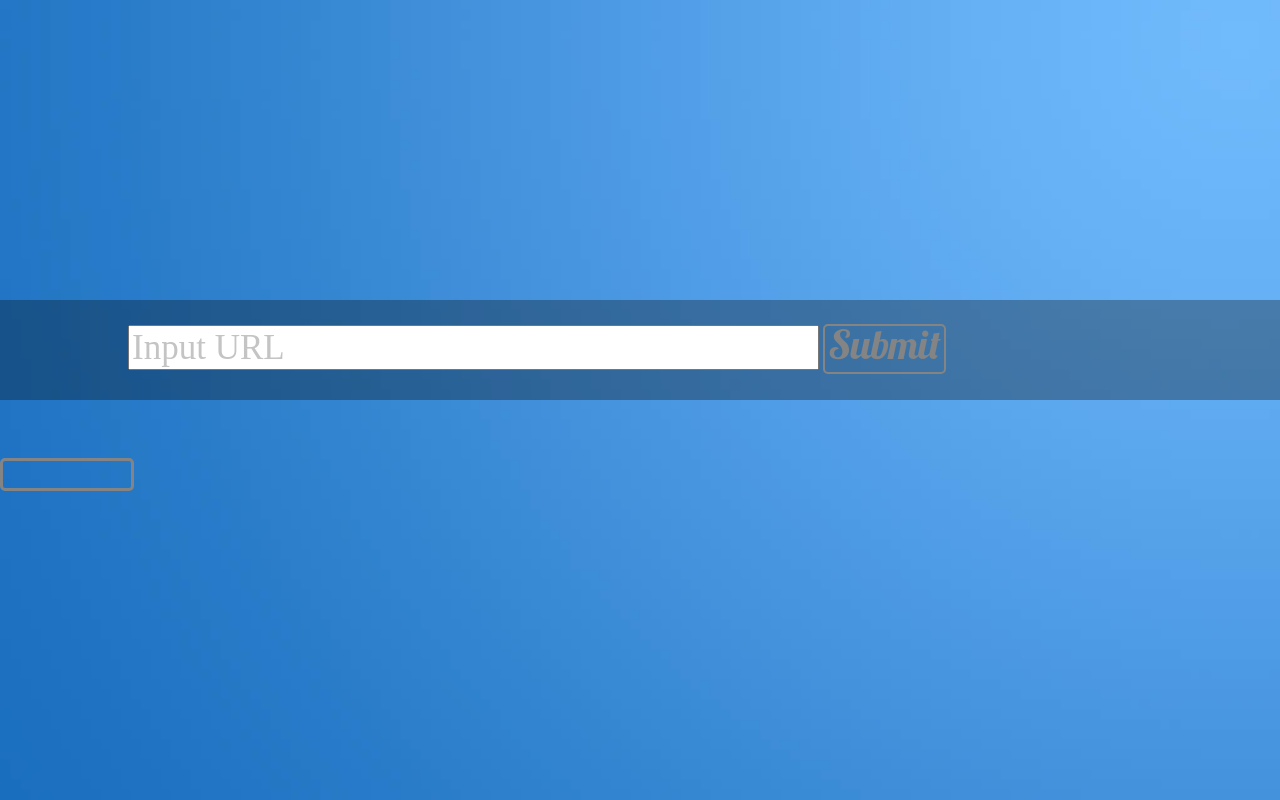
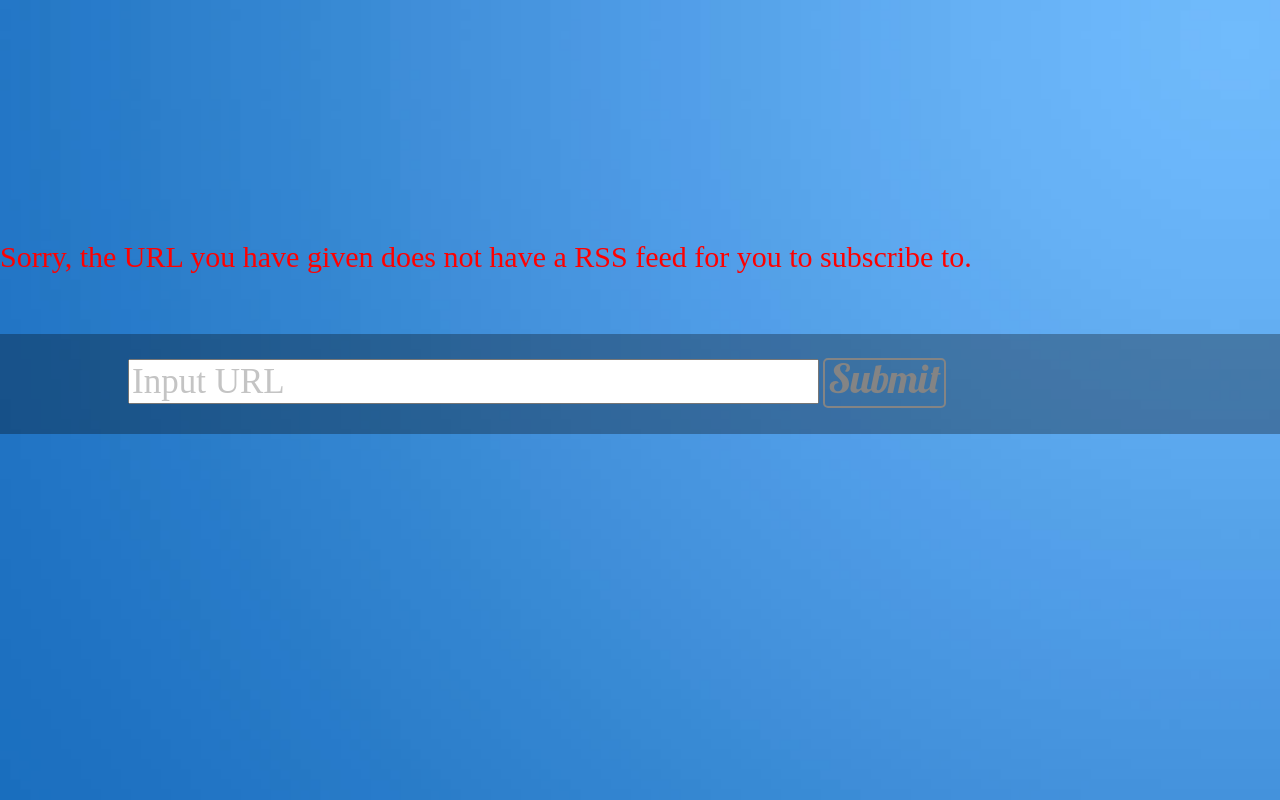
Before and after one commit to NHDaly/wulu, a PHP site: page /html/index.php?warning=1 in a window 1280 px wide. Run offline with PHP 8.4, Linux system fonts and the light colour scheme; some web fonts are replaced.

Commit message:
Revert "little changes"
This reverts commit 9fd052289053952cad10dc99ab091524f3ff34d8.

```diff
--- a/webpages/css/index.css
+++ b/webpages/css/index.css
@@ -23,7 +23,6 @@
 body
 {
 	background-image: url('../images/gradient_blue.jpg');
-	background-repeat: no-repeat;
 	background-size: 100%;
 	padding: 0;
 	margin: 0;
@@ -82,14 +81,8 @@ body
 
 #result
 {
-	border: 3px solid #848484;
-	border-radius: 5px;
 	padding-left:10%;
 	font-family: museo_slab;
-	font-size: 25;
+	color: #848484;
+	font-size: 30;
 }
-
-#link
-{
-	padding-left:10%;
-}
--- a/webpages/html/index.php
+++ b/webpages/html/index.php
@@ -1,14 +1,21 @@
 <html>
 	<head>
-		<title>WuLu Podify</title>
+		<title>Our Hack</title>
 		<link rel="stylesheet" type="text/css" href="../css/index.css"/>
 		<script src="../js/jquery-1.10.1.min.js"></script>
 		<script src="../js/index.js"></script>
 	</head>
 	<body>
 
+		<?php
+			$warning=$_GET['warning'];
+			if($warning==1)
+			{
+				echo "<span id=\"warning\"> Sorry, the URL you have given does not have a RSS feed for you to subscribe to. </span>";
+			}
 
-		<span id="warning"> Sorry, the URL you have given does not have a RSS feed for you to subscribe to. </span>
+		?>
+
 
 		<div id="url_form_wrapper">
 		</div>
@@ -19,8 +26,6 @@
 				<img src="../images/loader.gif" id="loader">
 			</form>
 			<span id="result"> </span>
-
-			<img src="../images/catbadge.jpeg" id="cat">
 	</body>
 
 </html>
--- a/webpages/html/process_url.php
+++ b/webpages/html/process_url.php
@@ -12,7 +12,7 @@ $count=count($url_json_obj);
 #assume count is one
 if($count==0)
 {
-	echo "no_rss";
+	header('Location: ./index.php?warning=1');
 }
 else #if($count==1)
 {
--- a/webpages/js/index.js
+++ b/webpages/js/index.js
@@ -8,9 +8,6 @@ function isValidURL(url)
 $(document).ready(function(){
 
 	$("#loader").hide();
-	$("#warning").hide();
-	$("#cat").hide();
-
 	$("#url_input").click(function(){
 		$("#url_input").attr("value", "");
 		$("#url_input").css("color", "black");
@@ -19,12 +16,13 @@ $(document).ready(function(){
 	});
 
 	$("#url_submit").click(function(){
-
-
-		if($("#url_input").val()=="catbadge")
+		if(isValidURL($("#url_input").val()))
 		{
-			$("#cat").show();
-			return false;
+			alert("is valid url!");
+		}
+		else
+		{
+			alert("is invalid url!");
 		}
 
 		$("#loader").show();
@@ -34,12 +32,8 @@ $(document).ready(function(){
 			url: "process_url.php",
 			data: {url: $("#url_input").val()},
 			success: function(ret){
-				if(ret=="no_rss")
-				{
-					$("#warning").show();
-				}
 				alert("success!");
-				$("#result").html("Thank you for using Wulu. The link to your podcast is: <br> <a id=\"link\" href=\""+ret+"\">"+ret+"</a>");
+				$("#result").html("Thank you for using Wulu. The link to your podcast is: <br> <a href=\""+ret+"\">"+ret+"</a>");
 
 				$("#loader").hide();
 				return false;
```
Also changed, not shown: webpages/images/catbadge.jpeg (deleted).
